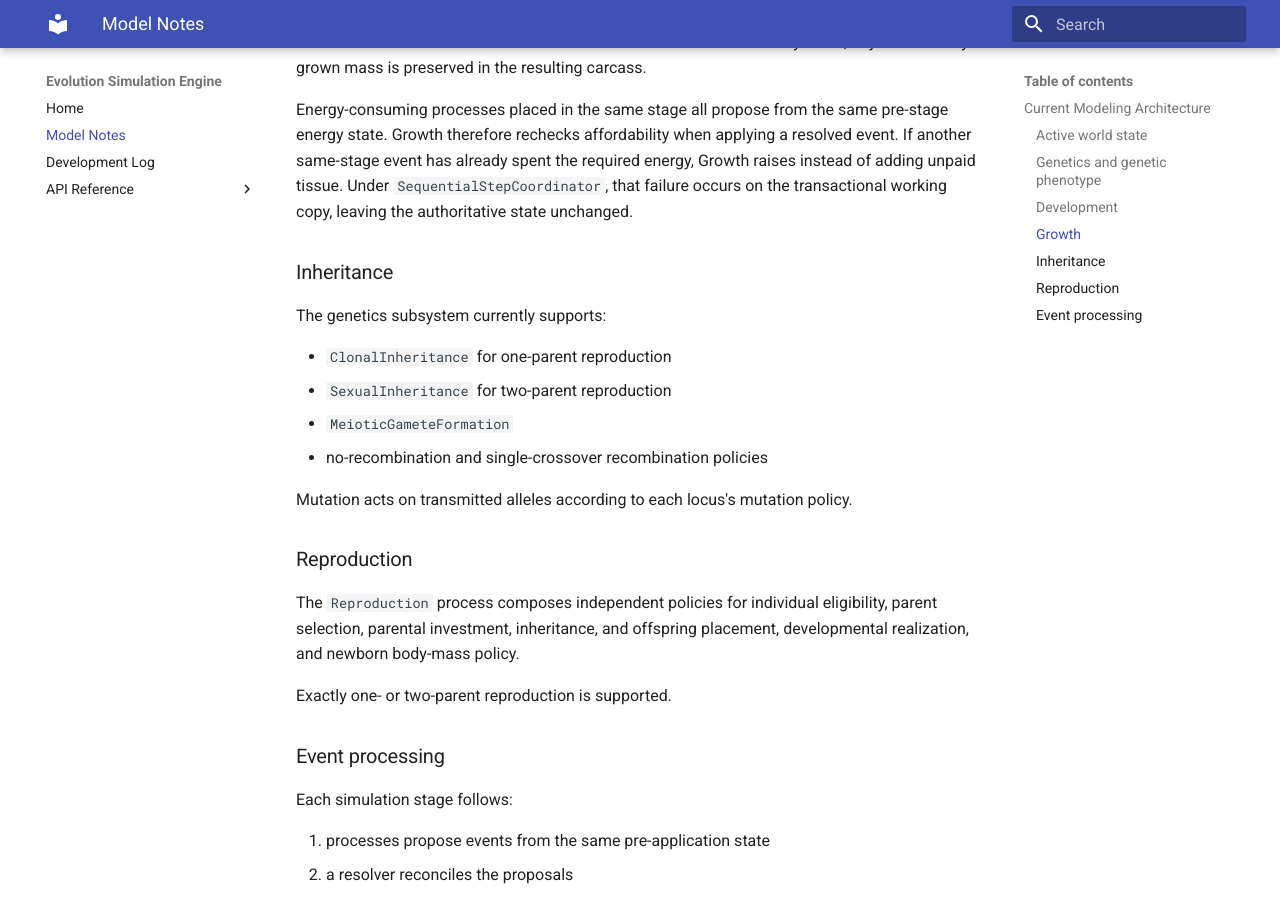
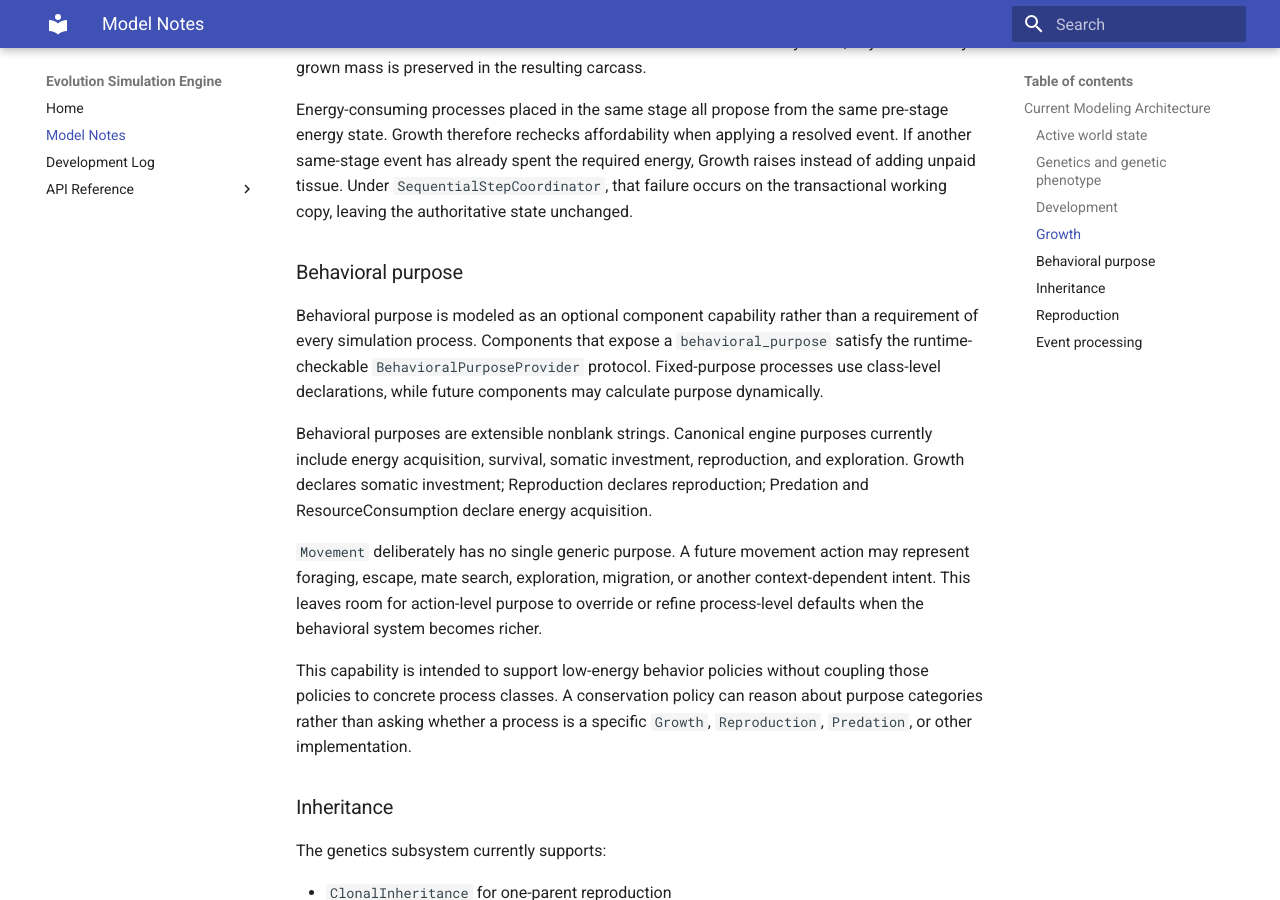
Before and after one commit to abdullahkhan57721/evolution-simulation-engine, an MkDocs documentation site: the page built from docs/model_notes.md, in a window 1280 px wide and 900 px high, scrolled down 1656 px. Built offline with MkDocs 1.6.1 and Material for MkDocs 9.7.7, drawn with Linux system fonts in a browser that asks for light colours.

Commit message:
Document behavioral purpose model

```diff
--- a/docs/model_notes.md
+++ b/docs/model_notes.md
@@ -78,6 +78,30 @@ energy, Growth raises instead of adding unpaid tissue. Under
 `SequentialStepCoordinator`, that failure occurs on the transactional working
 copy, leaving the authoritative state unchanged.
 
+### Behavioral purpose
+
+Behavioral purpose is modeled as an optional component capability rather than a
+requirement of every simulation process. Components that expose a
+`behavioral_purpose` satisfy the runtime-checkable `BehavioralPurposeProvider`
+protocol. Fixed-purpose processes use class-level declarations, while future
+components may calculate purpose dynamically.
+
+Behavioral purposes are extensible nonblank strings. Canonical engine purposes
+currently include energy acquisition, survival, somatic investment,
+reproduction, and exploration. Growth declares somatic investment;
+Reproduction declares reproduction; Predation and ResourceConsumption declare
+energy acquisition.
+
+`Movement` deliberately has no single generic purpose. A future movement action
+may represent foraging, escape, mate search, exploration, migration, or another
+context-dependent intent. This leaves room for action-level purpose to override
+or refine process-level defaults when the behavioral system becomes richer.
+
+This capability is intended to support low-energy behavior policies without
+coupling those policies to concrete process classes. A conservation policy can
+reason about purpose categories rather than asking whether a process is a
+specific `Growth`, `Reproduction`, `Predation`, or other implementation.
+
 ### Inheritance
 
 The genetics subsystem currently supports:
```
